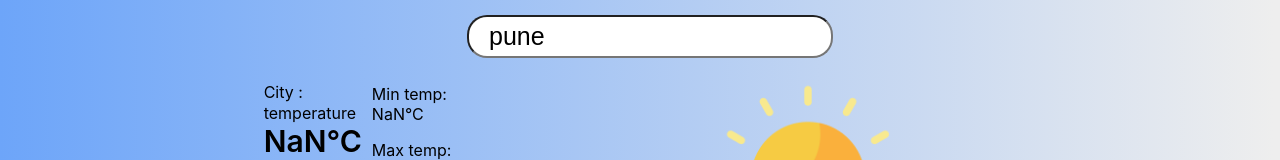
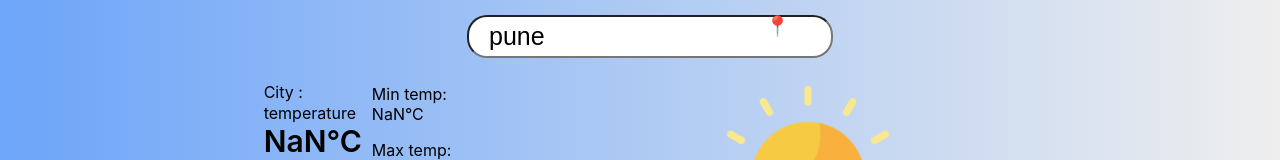
Before and after one commit to nitish477/weather-app, a React (Create React App) app: page / in a window 1280 px wide. Shown: the top 160 px of the page. Built offline with nearby package versions, Linux system fonts and the light colour scheme; no server answers; the HTML template or start-up script is replaced by a standard one.

Commit message:
Add track Live Location

```diff
--- a/src/App.css
+++ b/src/App.css
@@ -68,6 +68,17 @@
     font-size: 30px;
     font-weight: 550;
 }
+.position{
+    position: relative;
+    width: auto;
+}
+.emoji{
+    position: absolute;
+    right: 500px;
+    bottom: 20px;
+    font-size: 20px;
+    cursor: pointer;
+}
 
 @media screen and (max-width: 768px) {
     .main-container {
--- a/src/App.js
+++ b/src/App.js
@@ -22,6 +22,32 @@ function App() {
 
   }
 
+  const fetchLocation = () => {
+    if ('geolocation' in navigator) {
+      navigator.geolocation.getCurrentPosition(async function (position) {
+        const latitude = position.coords.latitude;
+        const longitude = position.coords.longitude;
+
+        const apiUrl = `https://nominatim.openstreetmap.org/reverse?format=json&lat=${latitude}&lon=${longitude}`;
+
+        try {
+          const response = await axios.get(apiUrl);
+          if (response.data.display_name) {
+            const formattedAddress = response.data.display_name;
+            setCity(formattedAddress);
+          } else {
+            setCity('Address not found');
+          }
+        } catch (error) {
+          console.error('Error fetching address:', error);
+          setCity('Error fetching address');
+        }
+      });
+    } else {
+      alert('Geolocation is not available in your browser.');
+    }
+  };
+
 
 
   useEffect(() => {
@@ -40,6 +66,7 @@ function App() {
   return (
     <>
       <div className='container'>
+        <div className='position'>
         <input
           className='cityInput'
           type='text'
@@ -47,7 +74,8 @@ function App() {
           value={city}
           onChange={(e) => { setCity(e.target.value) }}
         />
-
+        <span className='emoji' onClick={fetchLocation} >📍</span>
+      </div>
 
         <div className='top-bar'>
           <div className='mobile-screen'>
@@ -65,6 +93,8 @@ function App() {
               <p>Min temp: <br />  {(weathers?.main?.temp_min - 273).toFixed(2)}°C </p>
               <p>Max temp: <br /><span>  {(weathers?.main?.temp_max - 273).toFixed(2)}°C  </span></p>
             </div>
+            <br/><br/>
+
           </div>
           <div>
             <img src={cloud} className='img' alt='' />
```
Also changed, not shown: src/kasis.jpg (added).
